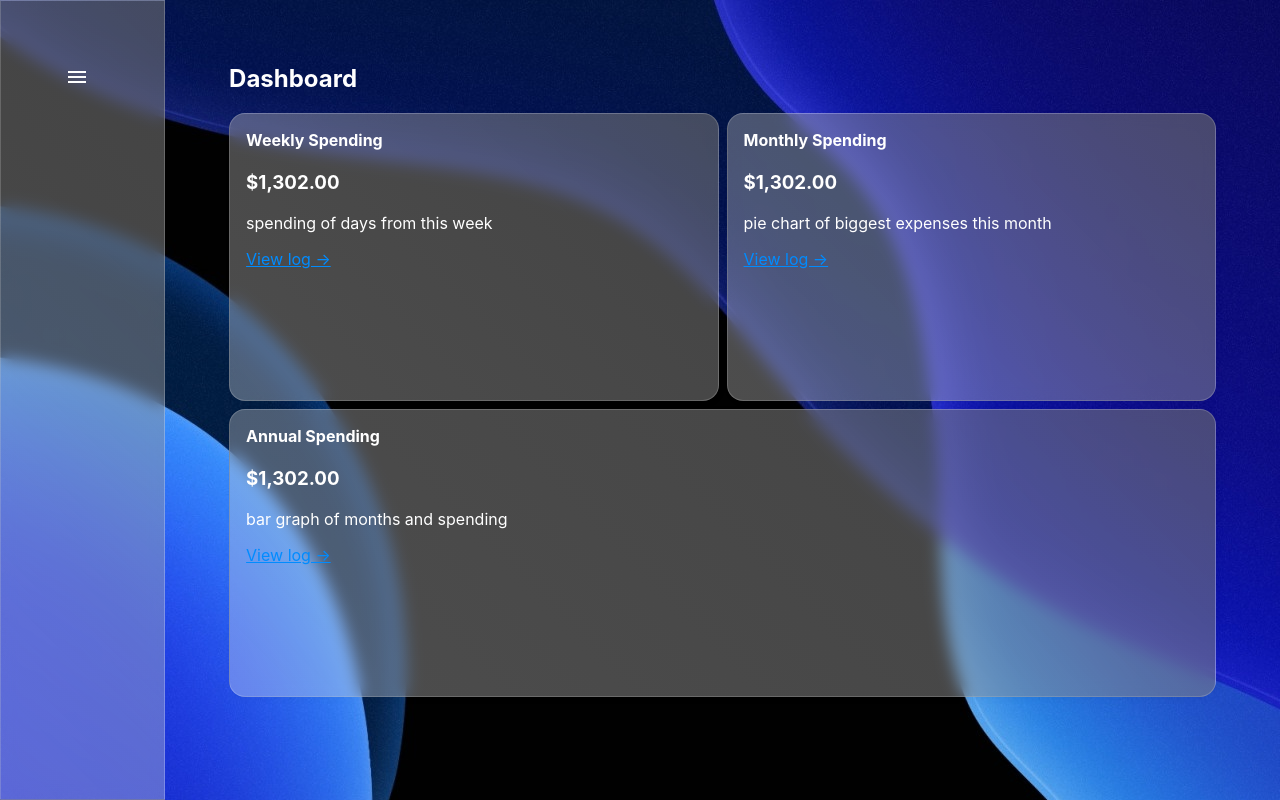
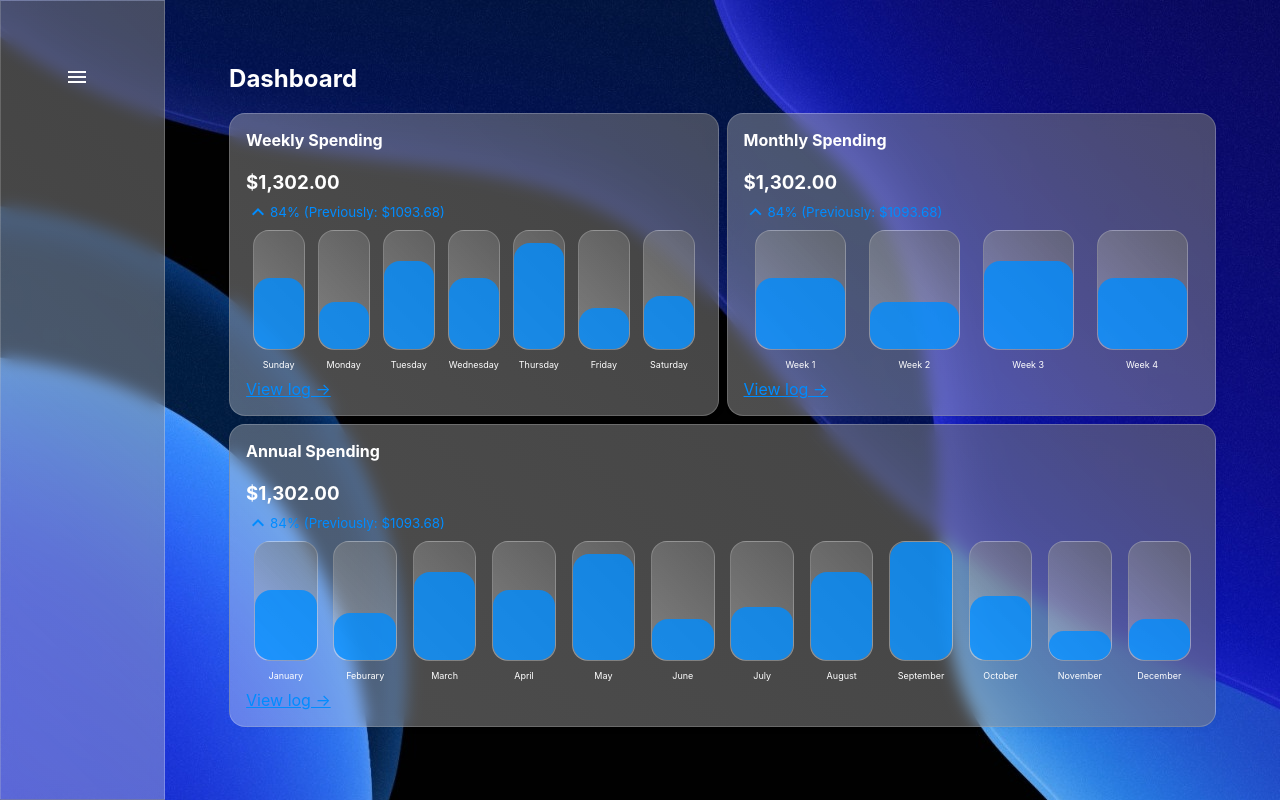
Before and after one commit to janrebolledo/budget-app, a React (Create React App) app: page / in a window 1280 px wide. Built offline with nearby package versions, Linux system fonts and the light colour scheme.

Commit message:
Dashboard Charts w/ Fake CSS Data

```diff
--- /dev/null
+++ b/src/components/Chart.js
@@ -0,0 +1,126 @@
+import "../styles/Chart.css";
+
+export default function Chart(props) {
+  if (props.type === "week") {
+    return (
+      <div className="chart-container week">
+        <div className="chart-graph">
+          <div className="chart-bar">
+            <div className="chart-percentage" />
+          </div>
+          <div className="chart-bar">
+            <div className="chart-percentage" />
+          </div>
+          <div className="chart-bar">
+            <div className="chart-percentage" />
+          </div>
+          <div className="chart-bar">
+            <div className="chart-percentage" />
+          </div>
+          <div className="chart-bar">
+            <div className="chart-percentage" />
+          </div>
+          <div className="chart-bar">
+            <div className="chart-percentage" />
+          </div>
+          <div className="chart-bar">
+            <div className="chart-percentage" />
+          </div>
+        </div>
+        <div className="chart-unit">
+          <p>Sunday</p>
+          <p>Monday</p>
+          <p>Tuesday</p>
+          <p>Wednesday</p>
+          <p>Thursday</p>
+          <p>Friday</p>
+          <p>Saturday</p>
+        </div>
+      </div>
+    );
+  }
+  if (props.type === "month") {
+    return (
+      <div className="chart-container month">
+        <div className="chart-graph">
+          <div className="chart-bar">
+            <div className="chart-percentage" />
+          </div>
+          <div className="chart-bar">
+            <div className="chart-percentage" />
+          </div>
+          <div className="chart-bar">
+            <div className="chart-percentage" />
+          </div>
+          <div className="chart-bar">
+            <div className="chart-percentage" />
+          </div>
+        </div>
+        <div className="chart-unit">
+          <p>Week 1</p>
+          <p>Week 2</p>
+          <p>Week 3</p>
+          <p>Week 4</p>
+        </div>
+      </div>
+    );
+  }
+  if (props.type === "year") {
+    return (
+      <div className="chart-container year">
+        <div className="chart-graph">
+          <div className="chart-bar">
+            <div className="chart-percentage" />
+          </div>
+          <div className="chart-bar">
+            <div className="chart-percentage" />
+          </div>
+          <div className="chart-bar">
+            <div className="chart-percentage" />
+          </div>
+          <div className="chart-bar">
+            <div className="chart-percentage" />
+          </div>
+          <div className="chart-bar">
+            <div className="chart-percentage" />
+          </div>
+          <div className="chart-bar">
+            <div className="chart-percentage" />
+          </div>
+          <div className="chart-bar">
+            <div className="chart-percentage" />
+          </div>
+          <div className="chart-bar">
+            <div className="chart-percentage" />
+          </div>
+          <div className="chart-bar">
+            <div className="chart-percentage" />
+          </div>
+          <div className="chart-bar">
+            <div className="chart-percentage" />
+          </div>
+          <div className="chart-bar">
+            <div className="chart-percentage" />
+          </div>
+          <div className="chart-bar">
+            <div className="chart-percentage" />
+          </div>
+        </div>
+        <div className="chart-unit">
+          <p>January</p>
+          <p>Feburary</p>
+          <p>March</p>
+          <p>April</p>
+          <p>May</p>
+          <p>June</p>
+          <p>July</p>
+          <p>August</p>
+          <p>September</p>
+          <p>October</p>
+          <p>November</p>
+          <p>December</p>
+        </div>
+      </div>
+    );
+  }
+}
--- a/src/pages/home.js
+++ b/src/pages/home.js
@@ -1,3 +1,4 @@
+import Chart from "../components/Chart";
 import "../styles/home.css";
 
 export default function Home() {
@@ -7,24 +8,42 @@ export default function Home() {
       <section className="dashboard-section">
         <div className="card">
           <h4>Weekly Spending</h4>
-          <h3 className="card-total">$1,302.00</h3>
-          <p>spending of days from this week</p>
+          <div>
+            <h3 className="card-total">$1,302.00</h3>
+            <small>
+              <span className="material-icons">expand_less</span>
+              84% (Previously: $1093.68)
+            </small>
+          </div>
+          <Chart type="week" />
           <a href="/log" className="link">
             View log →
           </a>
         </div>
         <div className="card">
           <h4>Monthly Spending</h4>
-          <h3 className="card-total">$1,302.00</h3>
-          <p>pie chart of biggest expenses this month</p>
+          <div>
+            <h3 className="card-total">$1,302.00</h3>
+            <small>
+              <span className="material-icons">expand_less</span>
+              84% (Previously: $1093.68)
+            </small>
+          </div>
+          <Chart type="month" />
           <a href="/log" className="link">
             View log →
           </a>
         </div>
         <div className="card">
           <h4>Annual Spending</h4>
-          <h3 className="card-total">$1,302.00</h3>
-          <p>bar graph of months and spending</p>
+          <div>
+            <h3 className="card-total">$1,302.00</h3>
+            <small>
+              <span className="material-icons">expand_less</span>
+              84% (Previously: $1093.68)
+            </small>
+          </div>
+          <Chart type="year" />
           <a href="/log" className="link">
             View log →
           </a>
--- /dev/null
+++ b/src/styles/Chart.css
@@ -0,0 +1,107 @@
+.chart-container {
+  display: flex;
+  flex-wrap: wrap;
+}
+
+.week > .chart-graph {
+  grid-template-columns: repeat(7, 1fr);
+}
+
+.week > .chart-unit {
+  grid-template-columns: repeat(7, 1fr);
+}
+
+.month > .chart-graph {
+  grid-template-columns: repeat(4, 1fr);
+}
+
+.month > .chart-unit {
+  grid-template-columns: repeat(4, 1fr);
+}
+
+.year > .chart-graph,
+.chart-unit {
+  grid-template-columns: repeat(12, 1fr);
+}
+
+.chart-graph {
+  width: 100%;
+  height: 120px;
+  display: grid;
+  place-items: center;
+}
+
+.chart-bar {
+  width: 80%;
+  height: 120px;
+  background: var(--gradient);
+  display: flex;
+  align-items: flex-end;
+  border-radius: 16px;
+  border: 1px solid #ffffff30;
+}
+
+.chart-percentage {
+  width: 100%;
+  background-color: var(--accent);
+  opacity: 0.8;
+  border-radius: 16px;
+}
+
+.chart-bar:nth-child(1) .chart-percentage {
+  height: 60%;
+}
+
+.chart-bar:nth-child(2) .chart-percentage {
+  height: 40%;
+}
+
+.chart-bar:nth-child(3) .chart-percentage {
+  height: 75%;
+}
+
+.chart-bar:nth-child(4) .chart-percentage {
+  height: 60%;
+}
+
+.chart-bar:nth-child(5) .chart-percentage {
+  height: 90%;
+}
+
+.chart-bar:nth-child(6) .chart-percentage {
+  height: 35%;
+}
+
+.chart-bar:nth-child(7) .chart-percentage {
+  height: 45%;
+}
+
+.chart-bar:nth-child(8) .chart-percentage {
+  height: 75%;
+}
+
+.chart-bar:nth-child(9) .chart-percentage {
+  height: 100%;
+}
+
+.chart-bar:nth-child(10) .chart-percentage {
+  height: 55%;
+}
+
+.chart-bar:nth-child(11) .chart-percentage {
+  height: 25%;
+}
+
+.chart-bar:nth-child(12) .chart-percentage {
+  height: 35%;
+}
+
+.chart-unit {
+  width: 100%;
+  display: grid;
+  place-items: center;
+}
+
+.chart-unit p {
+  font-size: xx-small;
+}
--- a/src/styles/home.css
+++ b/src/styles/home.css
@@ -23,3 +23,14 @@
   backdrop-filter: blur(8px);
   border: 1px solid #ffffff30;
 }
+
+.card-total {
+  margin-bottom: 6px;
+}
+
+.card-total ~ small {
+  color: var(--accent);
+  display: flex;
+  align-items: center;
+  margin-bottom: 6px;
+}
```
